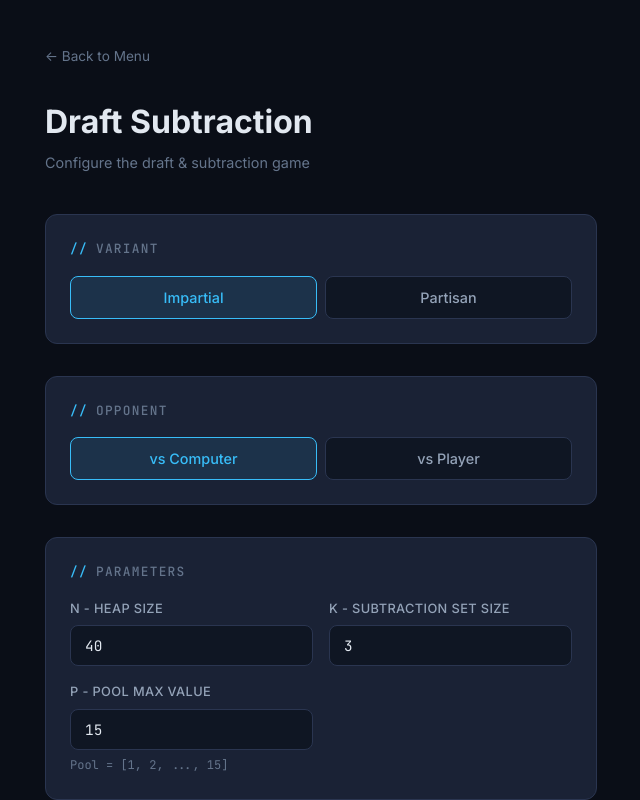
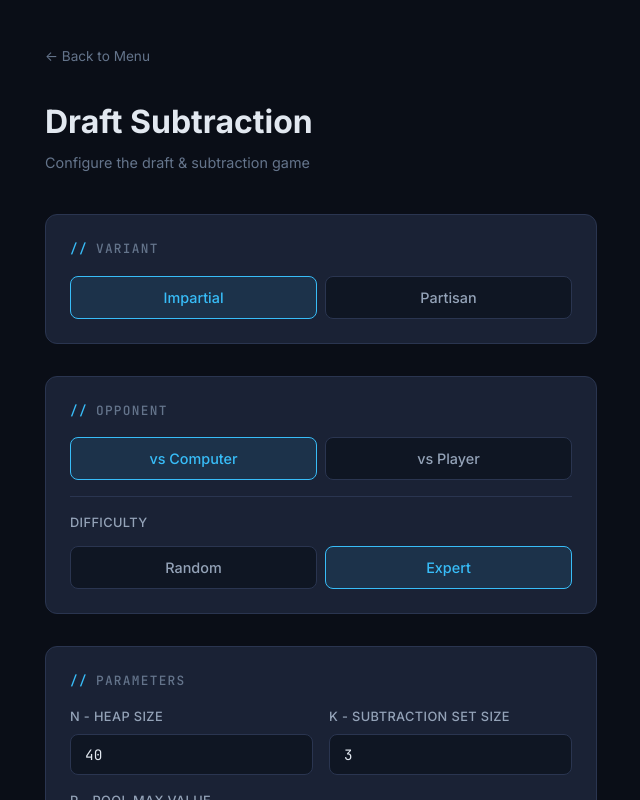
Before and after one commit to baenar/nim, an Angular app: page /settings/draft-subtraction in a window 1280 px wide. Both pictures are taken after a click on the button "vs Computer". Shown: the top 800 px of the page, without its empty margins (319-959 px from the left). Built offline with nearby package versions, Linux system fonts and the light colour scheme.

Commit message:
Added random ai for partisan variant

```diff
--- a/src/app/components/settings/draft-subtraction/draft-subtraction-settings.html
+++ b/src/app/components/settings/draft-subtraction/draft-subtraction-settings.html
@@ -53,6 +53,28 @@
           vs Player
         </button>
       </div>
+
+      @if (opponent === 'computer') {
+        <div class="sub-option">
+          <label class="form-label">Difficulty</label>
+          <div class="toggle-group toggle-group--sm">
+            <button
+              class="toggle-btn"
+              [class.active]="difficulty === 'random'"
+              (click)="difficulty = 'random'"
+            >
+              Random
+            </button>
+            <button
+              class="toggle-btn"
+              [class.active]="difficulty === 'expert'"
+              (click)="difficulty = 'expert'"
+            >
+              Expert
+            </button>
+          </div>
+        </div>
+      }
     </div>
 
     <div class="form-section">
--- a/src/app/components/settings/draft-subtraction/draft-subtraction-settings.scss
+++ b/src/app/components/settings/draft-subtraction/draft-subtraction-settings.scss
@@ -65,6 +65,16 @@
 .toggle-group {
   display: flex;
   gap: 8px;
+
+  &--sm {
+    margin-top: 12px;
+  }
+}
+
+.sub-option {
+  margin-top: 16px;
+  padding-top: 16px;
+  border-top: 1px solid var(--border-color);
 }
 
 .toggle-btn {
--- a/src/app/components/settings/draft-subtraction/draft-subtraction-settings.ts
+++ b/src/app/components/settings/draft-subtraction/draft-subtraction-settings.ts
@@ -6,6 +6,7 @@ import {
   DraftVariantType,
   DRAFT_SUBTRACTION_DEFAULTS,
 } from '../../../models/draft-subtraction/draft-subtraction.models';
+import { ComputerDifficulty } from '../../../models/shared/game-state.models';
 
 @Component({
   selector: 'app-draft-subtraction-settings',
@@ -19,6 +20,7 @@ export class DraftSubtractionSettings {
   poolSize = DRAFT_SUBTRACTION_DEFAULTS.poolSize;
   draftType: DraftVariantType = DRAFT_SUBTRACTION_DEFAULTS.draftType;
   opponent = DRAFT_SUBTRACTION_DEFAULTS.opponent;
+  difficulty: ComputerDifficulty = DRAFT_SUBTRACTION_DEFAULTS.difficulty;
   cheatMode = DRAFT_SUBTRACTION_DEFAULTS.cheatMode;
 
   constructor(private router: Router) {}
@@ -83,7 +85,7 @@ export class DraftSubtractionSettings {
       stackCount: 1,
       stackSizes: [this.n],
       opponent: this.opponent,
-      difficulty: 'expert',
+      difficulty: this.difficulty,
       endCondition: 'last-wins',
       n: this.n,
       k: this.k,
```
